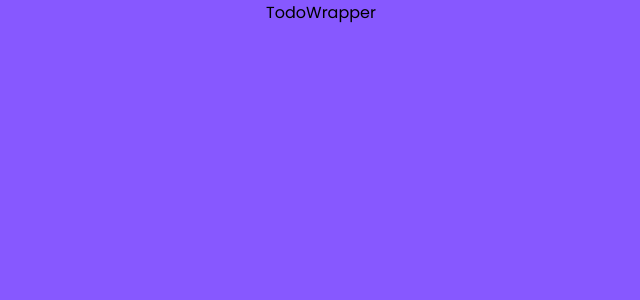
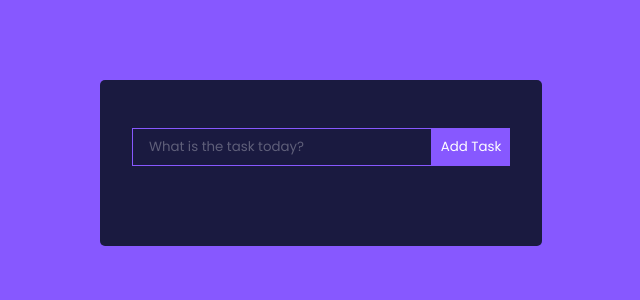
Before and after one commit to septianadip17/reactjs-project1-todolist, a React (Create React App) app: page / in a window 1280 px wide. Shown: the top 300 px of the page, without its empty margins (319-959 px from the left). Built offline with nearby package versions, Linux system fonts and the light colour scheme.

Commit message:
input showed

```diff
--- a/src/components/TodoForm.js
+++ b/src/components/TodoForm.js
@@ -8,7 +8,7 @@ export const TodoForm = () => {
         className="todo-input"
         placeholder="What is the task today?"
       />
-      <button type="submit" className="todo-btn"></button>
+      <button type="submit" className="todo-btn">Add Task</button>
     </form>
   );
 };
--- a/src/components/TodoWrapper.js
+++ b/src/components/TodoWrapper.js
@@ -1,7 +1,10 @@
 import React from 'react'
+import { TodoForm } from './TodoForm'
 
 export const TodoWrapper = () => {
   return (
-    <div>TodoWrapper</div>
+    <div className="TodoWrapper">
+      <TodoForm />
+    </div>
   )
 }
```
